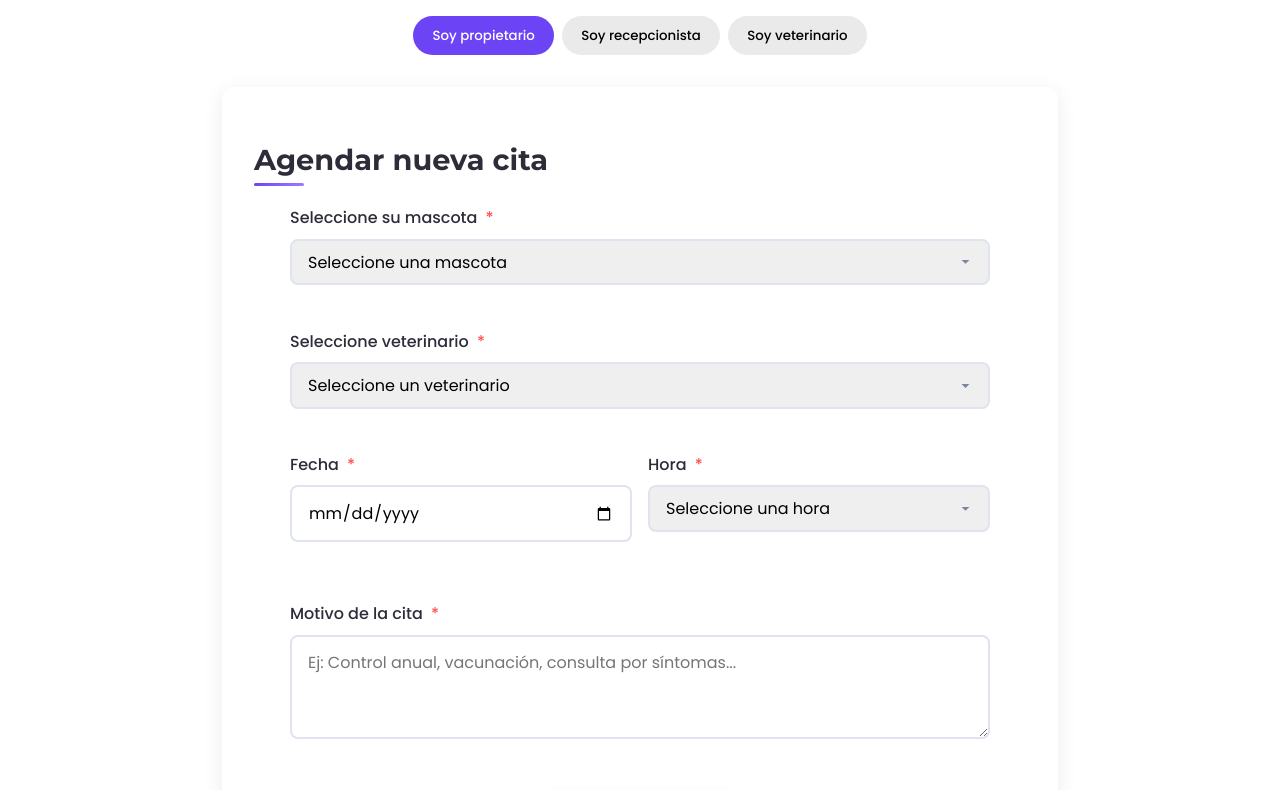
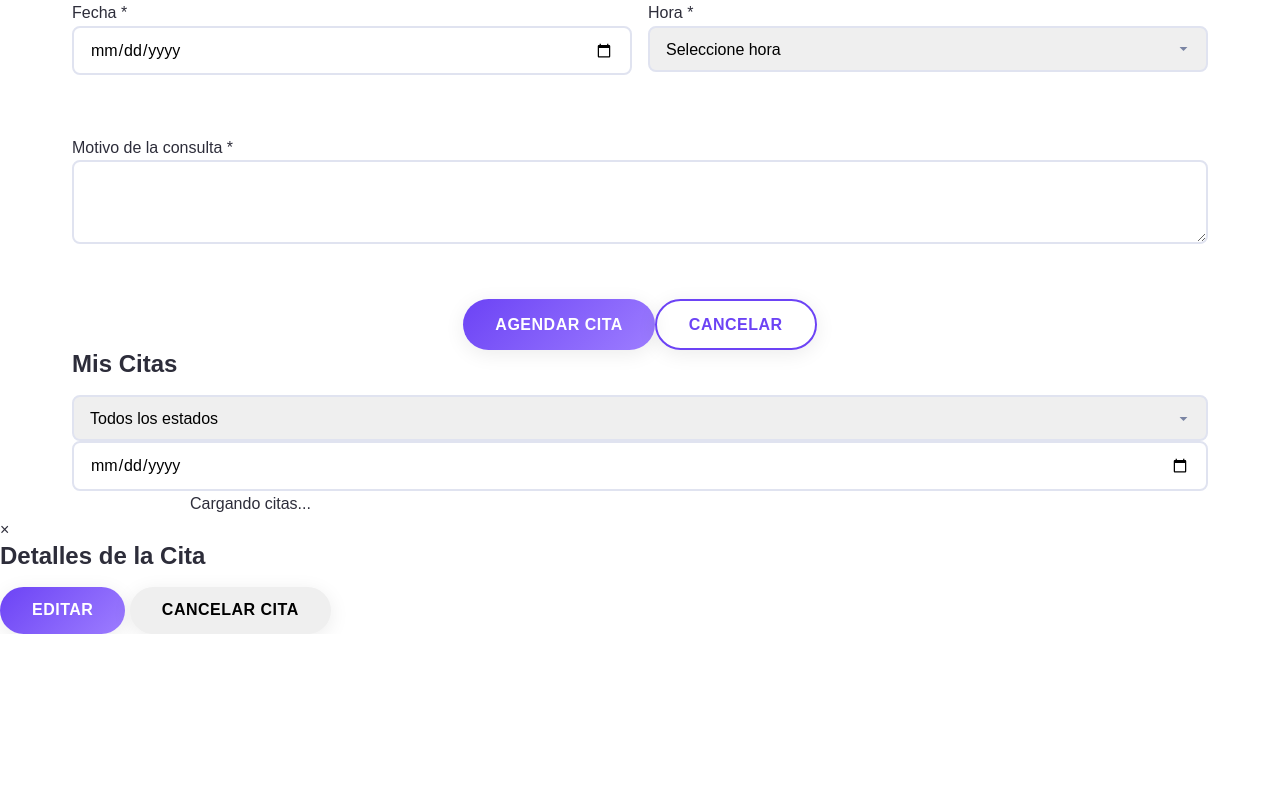
Before and after one commit to licenciadodev/veterinaria-citas, a plain HTML site: page frontend/html/html-acceso/citas-medicas.html in a window 1280 px wide. Shown: the part 256-1046 px from the top of the page. After the commit the page ends 890 px from the top, so only its background shows below. Drawn offline with Linux system fonts and the light colour scheme.

Commit message:
actualización de la página citas-medicas.html

```diff
--- a/frontend/html/html-acceso/citas-medicas.html
+++ b/frontend/html/html-acceso/citas-medicas.html
@@ -3,169 +3,123 @@
 <head>
     <meta charset="UTF-8">
     <meta name="viewport" content="width=device-width, initial-scale=1.0">
-    <title>Citas Médicas - LaMascotApp</title>
+    <title>Gestión de Citas - LaMascotApp</title>
     <link rel="stylesheet" href="/css/global.css">
     <link rel="stylesheet" href="/css/css-acceso/citas-medicas.css">
-    <link rel="preconnect" href="https://fonts.googleapis.com">
-    <link rel="preconnect" href="https://fonts.gstatic.com" crossorigin>
-    <link href="https://fonts.googleapis.com/css2?family=Poppins:wght@300;400;500;600;700&family=Montserrat:wght@700;800&display=swap" rel="stylesheet">
 </head>
 <body>
-    <header class="header" role="banner">
+    <header class="header">
         <div class="container header-container">
             <div class="logo">
-                <a href="/" aria-label="Inicio de LaMascotApp">
-                    <span class="logo-text">La<span class="logo-highlight">Mascot</span>App</span>
-                </a>
+                <a href="/">LaMascotApp</a>
             </div>
-            <button id="mobile-menu-toggle" aria-expanded="false" aria-controls="main-menu" aria-label="Menú de navegación">
-                <span class="hamburger"></span>
-            </button>
-            <nav class="main-nav" role="navigation">
-                <ul class="nav-list" id="main-menu">
-                    <li class="nav-item"><a href="/" class="nav-link">Inicio</a></li>
-                    <li class="nav-item"><a href="#" class="nav-link">Servicios</a></li>
-                    <li class="nav-item"><a href="/registro" class="nav-link">Regístrese</a></li>
-                    <li class="nav-item"><a href="/login" class="nav-link">Iniciar sesión</a></li>
+            <nav class="main-nav">
+                <ul class="nav-list">
+                    <li><a href="/" class="nav-link">Inicio</a></li>
+                    <li><a href="/dashboard-propietario" class="nav-link">Mi Panel</a></li>
+                    <li><a href="/login" class="nav-link" id="logout-link">Cerrar Sesión</a></li>
                 </ul>
             </nav>
         </div>
     </header>
 
-    <main class="main-content" role="main">
-        <section class="appointments-section" aria-labelledby="appointments-heading">
-            <div class="container appointments-container">
-                <h1 id="appointments-heading" class="section-title">Gestión de Citas Médicas</h1>
+    <main class="main-content">
+        <div class="container">
+            <h1 class="page-title">Gestión de Citas Médicas</h1>
 
-                <!-- Selector de rol (solo para demostración, en producción se detecta automáticamente) -->
-                <div class="role-selector" aria-label="Seleccione su rol">
-                    <button class="role-btn active" data-role="owner">Soy propietario</button>
-                    <button class="role-btn" data-role="receptionist">Soy recepcionista</button>
-                    <button class="role-btn" data-role="veterinarian">Soy veterinario</button>
+            <!-- Selector de vista según rol -->
+            <div class="role-tabs" id="role-tabs">
+                <button class="tab-btn active" data-role="propietario">Mis Mascotas</button>
+                <button class="tab-btn" data-role="recepcionista">Todas las Citas</button>
+                <button class="tab-btn" data-role="veterinario">Mi Agenda</button>
             </div>
 
-                <!-- Vista para propietarios y recepcionistas: Agendar cita -->
-                <div class="appointment-form-section" id="schedule-section" aria-labelledby="schedule-heading">
-                    <h2 id="schedule-heading" class="subsection-title">Agendar nueva cita</h2>
-
-                    <form id="appointment-form" class="form-container">
+            <!-- Formulario para nueva cita -->
+            <section class="new-appointment-section" id="new-appointment-section">
+                <h2>Agendar Nueva Cita</h2>
+                <form id="appointment-form" class="appointment-form">
+                    <div class="form-row">
                         <div class="form-group">
-                            <label for="pet-select" class="form-label">Seleccione su mascota <span class="required">*</span></label>
-                            <select id="pet-select" class="form-select" required>
+                            <label for="mascota">Mascota *</label>
+                            <select id="mascota" name="id_mascota" class="form-select" required>
                                 <option value="">Seleccione una mascota</option>
-                                <option value="1">Max (Perro, Labrador)</option>
-                                <option value="2">Luna (Gato, Siamés)</option>
                             </select>
-                            <div class="form-error" id="pet-error"></div>
+                            <div class="form-error" id="mascota-error"></div>
                         </div>
 
                         <div class="form-group">
-                            <label for="vet-select" class="form-label">Seleccione veterinario <span class="required">*</span></label>
-                            <select id="vet-select" class="form-select" required>
+                            <label for="veterinario">Veterinario *</label>
+                            <select id="veterinario" name="id_veterinario" class="form-select" required>
                                 <option value="">Seleccione un veterinario</option>
-                                <option value="1">Dra. Ana Rojas</option>
-                                <option value="2">Dr. Carlos Mendoza</option>
                             </select>
-                            <div class="form-error" id="vet-error"></div>
+                            <div class="form-error" id="veterinario-error"></div>
+                        </div>
                     </div>
 
                     <div class="form-row">
                         <div class="form-group">
-                                <label for="appointment-date" class="form-label">Fecha <span class="required">*</span></label>
-                                <input type="date" id="appointment-date" class="form-input" required>
-                                <div class="form-error" id="date-error"></div>
+                            <label for="fecha">Fecha *</label>
+                            <input type="date" id="fecha" name="fecha" class="form-input" required min="">
+                            <div class="form-error" id="fecha-error"></div>
                         </div>
 
                         <div class="form-group">
-                                <label for="appointment-time" class="form-label">Hora <span class="required">*</span></label>
-                                <select id="appointment-time" class="form-select" required>
-                                    <option value="">Seleccione una hora</option>
-                                    <option value="09:00">9:00 AM</option>
-                                    <option value="09:30">9:30 AM</option>
-                                    <option value="10:00">10:00 AM</option>
-                                    <option value="10:30">10:30 AM</option>
-                                    <option value="11:00">11:00 AM</option>
-                                    <option value="11:30">11:30 AM</option>
-                                    <option value="14:00">2:00 PM</option>
-                                    <option value="14:30">2:30 PM</option>
-                                    <option value="15:00">3:00 PM</option>
-                                    <option value="15:30">3:30 PM</option>
-                                    <option value="16:00">4:00 PM</option>
-                                    <option value="16:30">4:30 PM</option>
+                            <label for="hora">Hora *</label>
+                            <select id="hora" name="hora" class="form-select" required>
+                                <option value="">Seleccione hora</option>
                             </select>
-                                <div class="form-error" id="time-error"></div>
+                            <div class="form-error" id="hora-error"></div>
                         </div>
                     </div>
 
                     <div class="form-group">
-                            <label for="appointment-reason" class="form-label">Motivo de la cita <span class="required">*</span></label>
-                            <textarea id="appointment-reason" class="form-input" rows="3" placeholder="Ej: Control anual, vacunación, consulta por síntomas..." required></textarea>
-                            <div class="form-error" id="reason-error"></div>
+                        <label for="motivo">Motivo de la consulta *</label>
+                        <textarea id="motivo" name="motivo" class="form-input" rows="3" required></textarea>
+                        <div class="form-error" id="motivo-error"></div>
                     </div>
 
                     <div class="form-actions">
-                            <button type="submit" class="btn btn-primary">Agendar cita</button>
+                        <button type="submit" class="btn btn-primary">Agendar Cita</button>
+                        <button type="button" class="btn btn-outline" id="cancel-form">Cancelar</button>
                     </div>
                 </form>
+            </section>
+
+            <!-- Lista de citas -->
+            <section class="appointments-list-section">
+                <h2>Mis Citas</h2>
+                <div class="appointments-filters">
+                    <select id="filter-estado" class="form-select">
+                        <option value="">Todos los estados</option>
+                        <option value="programada">Programadas</option>
+                        <option value="confirmada">Confirmadas</option>
+                        <option value="completada">Completadas</option>
+                        <option value="cancelada">Canceladas</option>
+                    </select>
+                    <input type="date" id="filter-fecha" class="form-input">
                 </div>
 
-                <!-- Vista para veterinarios: Lista de citas -->
-                <div class="today-appointments-section" id="veterinarian-section" aria-labelledby="today-appointments-heading" style="display: none;">
-                    <h2 id="today-appointments-heading" class="subsection-title">Citas de hoy</h2>
+                <div id="appointments-container" class="appointments-container">
+                    <div class="loading-state">Cargando citas...</div>
+                </div>
+            </section>
+        </div>
+    </main>
 
-                    <div class="appointments-list" id="appointments-list">
-                        <div class="empty-state">
-                            <div class="empty-icon">📅</div>
-                            <h3 class="empty-title">No tienes citas programadas para hoy</h3>
-                            <p class="empty-description">Las citas aparecerán aquí cuando sean programadas por los propietarios o recepcionistas.</p>
+    <!-- Modal para ver/editar cita -->
+    <div id="cita-modal" class="modal">
+        <div class="modal-content">
+            <span class="modal-close" id="close-modal">&times;</span>
+            <h2 id="modal-title">Detalles de la Cita</h2>
+
+            <div id="cita-detalles" class="cita-detalles"></div>
+
+            <div class="modal-actions" id="modal-actions">
+                <button class="btn btn-primary" id="edit-cita">Editar</button>
+                <button class="btn btn-danger" id="cancel-cita">Cancelar Cita</button>
             </div>
         </div>
     </div>
-            </div>
-        </section>
-    </main>
-
-    <footer class="footer" role="contentinfo">
-        <div class="container footer-container">
-            <div class="footer-logo">
-                <a href="/">
-                    <span class="logo-text">La<span class="logo-highlight">Mascot</span>App</span>
-                </a>
-                <p class="footer-description">Cuidado médico veterinario de excelencia</p>
-            </div>
-            <div class="footer-links">
-                <h3 class="footer-title">Enlaces</h3>
-                <ul class="footer-list">
-                    <li><a href="/">Inicio</a></li>
-                    <li><a href="#">Servicios</a></li>
-                    <li><a href="#">Contacto</a></li>
-                    <li><a href="/login">Iniciar sesión</a></li>
-                </ul>
-            </div>
-            <div class="footer-contact">
-                <h3 class="footer-title">Contacto</h3>
-                <ul class="footer-list contact-list">
-                    <li class="contact-item">
-                        <span class="contact-icon" aria-hidden="true">📍</span>
-                        <span>Calle Veterinaria 123, Bogotá</span>
-                    </li>
-                    <li class="contact-item">
-                        <span class="contact-icon" aria-hidden="true">📱</span>
-                        <span>+34 910 123 456</span>
-                    </li>
-                    <li class="contact-item">
-                        <span class="contact-icon" aria-hidden="true">✉️</span>
-                        <span>contacto@lamascotapp.co</span>
-                    </li>
-                </ul>
-            </div>
-        </div>
-        <div class="footer-bottom">
-            <div class="container">
-                <p>&copy; 2025 LaMascotApp. Desarrollado por Jairo Benavides Pasos - Aplicación veterinaria especializada en gestión de citas médicas veterinarias.</p>
-            </div>
-        </div>
-    </footer>
 
     <script src="/js/js-acceso/citas-medicas.js"></script>
 </body>
```
Lines whose indentation alone changed are shown as unchanged.
